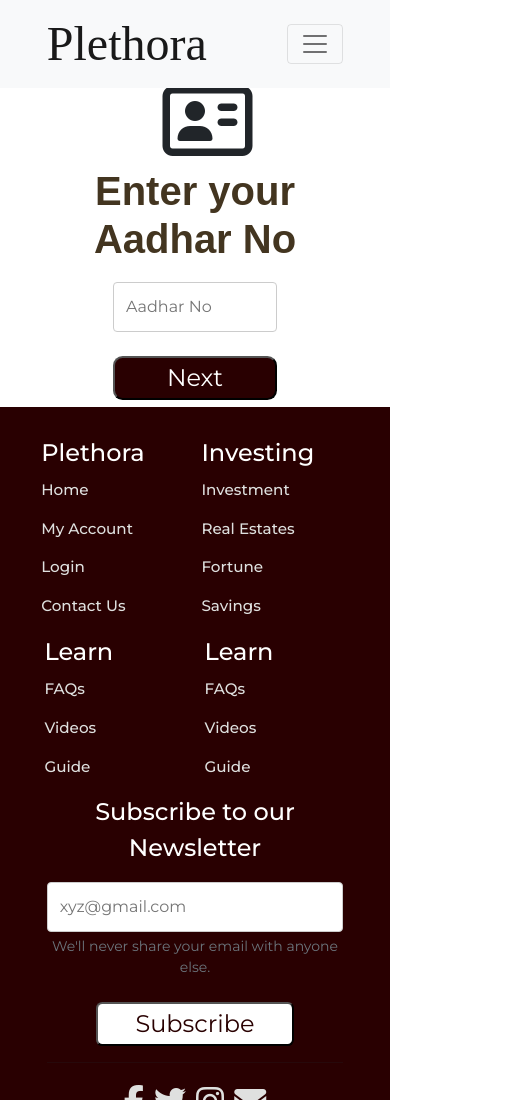
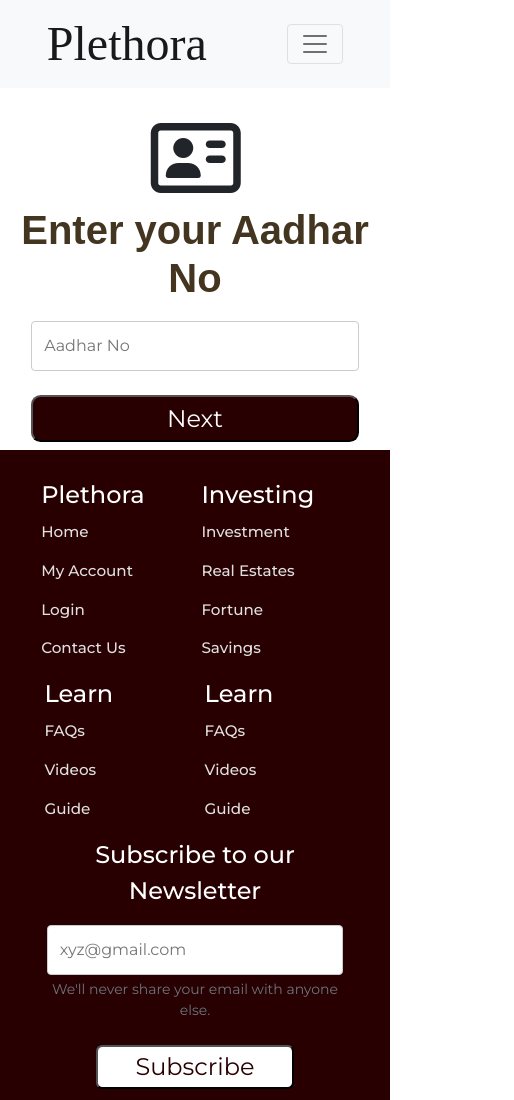
Before and after one commit to PalakAgrawal10/Plethora, a plain HTML site: page saving-form-1.html in a window 390 px wide. Shown: the top 1100 px of the page, 514 px wide, since content can reach past the window. Drawn offline with nearby package versions, Linux system fonts and the light colour scheme; a web font is replaced by a local one.

Commit message:
Update saving-form-1.html

```diff
--- a/saving-form-1.html
+++ b/saving-form-1.html
@@ -22,10 +22,10 @@
     background-color: white;
   }
   #signup{
-    padding: 15% 15% 3% 15%;
+    padding: 23% 5% 3% 5%;
   }
-  .signup-form{
-    padding: 0% 15% 2% 15%;
+  #signup-form{
+    padding: 0% 8% 2% 8%;
   }
   .submit{
     margin-left: 0;
```
